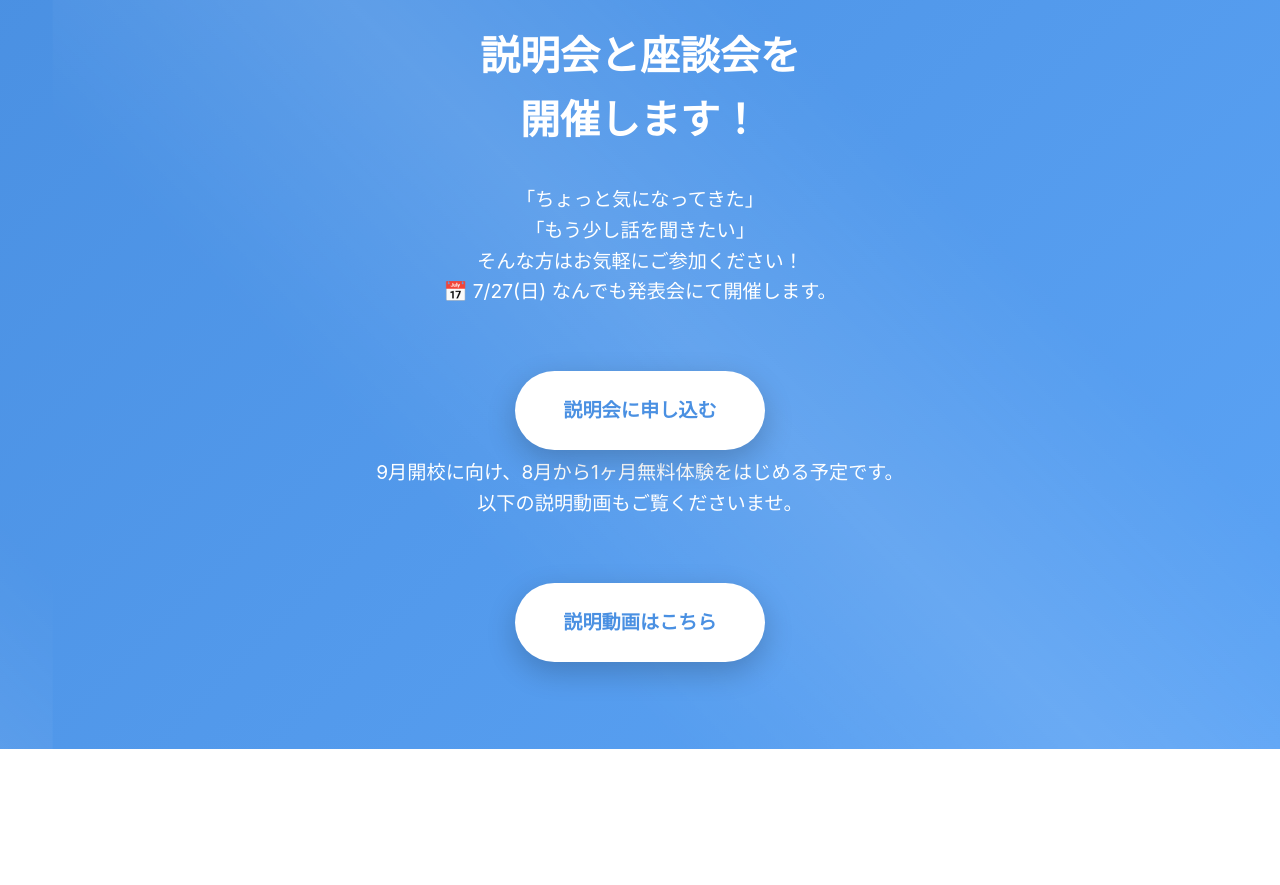
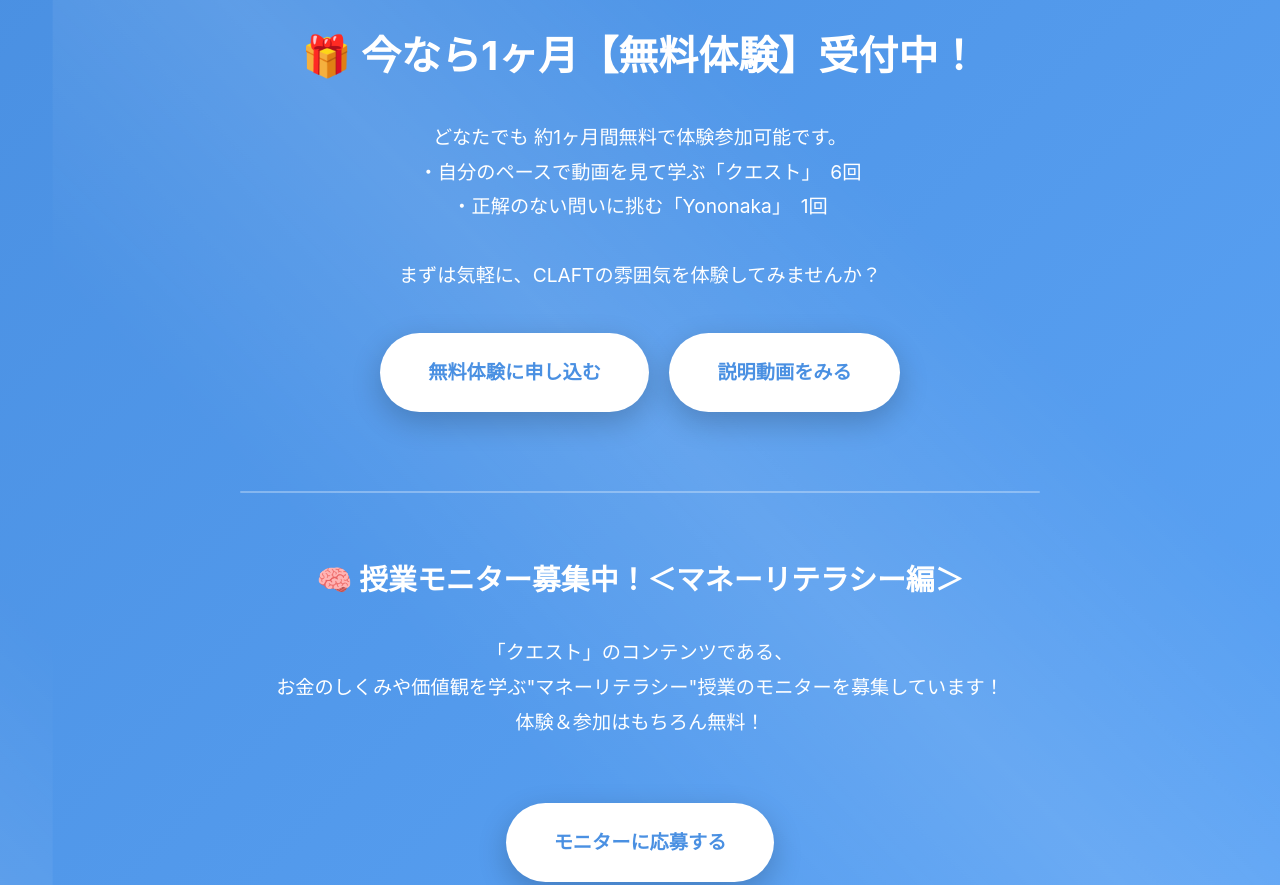
Before and after one commit to keepon1115/claftlp, a plain HTML site: page index.html in a window 1280 px wide. Shown: the part 5960-6845 px from the top of the page. Before the commit the page ends 6709 px from the top, so only its background shows below. Drawn offline with Linux system fonts and the light colour scheme.

```diff
--- a/index.html
+++ b/index.html
@@ -1034,26 +1034,34 @@
         </div>
     </section>
 
-    <!-- 説明会・申し込み -->
+    <!-- 無料体験・モニター募集 -->
     <section class="cta-section" id="cta">
         <div class="cta-content">
-            <h2 class="cta-title">説明会と座談会を<br>開催します！</h2>
+            <h2 class="cta-title">🎁 今なら1ヶ月【無料体験】受付中！</h2>
 
-            <p style="font-size: 1.2rem; margin-bottom: 2rem;">
-                「ちょっと気になってきた」<br>
-                「もう少し話を聞きたい」<br>
-                そんな方はお気軽にご参加ください！<br>
-                📅 7/27(日) なんでも発表会にて開催します。
+            <p style="font-size: 1.2rem; margin-bottom: 2rem; line-height: 1.8;">
+                どなたでも 約1ヶ月間無料で体験参加可能です。<br>
+                ・自分のペースで動画を見て学ぶ「クエスト」　6回<br>
+                ・正解のない問いに挑む「Yononaka」　1回<br><br>
+                まずは気軽に、CLAFTの雰囲気を体験してみませんか？
             </p>
 
-            <a href="https://forms.gle/SoUx7wFphgpT4raV6" class="cta-button" target="_blank" rel="noopener noreferrer">説明会に申し込む</a>
+            <div style="margin: 2rem 0;">
+                <a href="https://forms.gle/nXABVsgzRqPBGt8r6" class="cta-button" target="_blank" rel="noopener noreferrer" style="margin: 0.5rem;">無料体験に申し込む</a>
+                <a href="https://youtu.be/aKDGSr1C5pM" class="cta-button" target="_blank" rel="noopener noreferrer" style="margin: 0.5rem;">説明動画をみる</a>
+            </div>
 
-            <p style="font-size: 1.2rem; margin-bottom: 2rem;">
-                9月開校に向け、8月から1ヶ月無料体験をはじめる予定です。<br>
-                以下の説明動画もご覧くださいませ。
+            <hr style="border: none; height: 2px; background: rgba(255,255,255,0.3); margin: 4rem 0; border-radius: 1px;">
+
+            <h3 style="font-size: 1.8rem; margin-bottom: 2rem;">🧠 授業モニター募集中！＜マネーリテラシー編＞</h3>
+
+            <p style="font-size: 1.2rem; margin-bottom: 2rem; line-height: 1.8;">
+                「クエスト」のコンテンツである、<br>
+                お金のしくみや価値観を学ぶ"マネーリテラシー"授業のモニターを募集しています！<br>
+                体験＆参加はもちろん無料！
             </p>
 
-            <a href="https://youtu.be/aKDGSr1C5pM" class="cta-button" target="_blank" rel="noopener noreferrer">説明動画はこちら</a>
+            <a href="https://forms.gle/zJd9xDNHEk9U4zxP6" class="cta-button" target="_blank" rel="noopener noreferrer">モニターに応募する</a>
 
         </div>
     </section>
```
